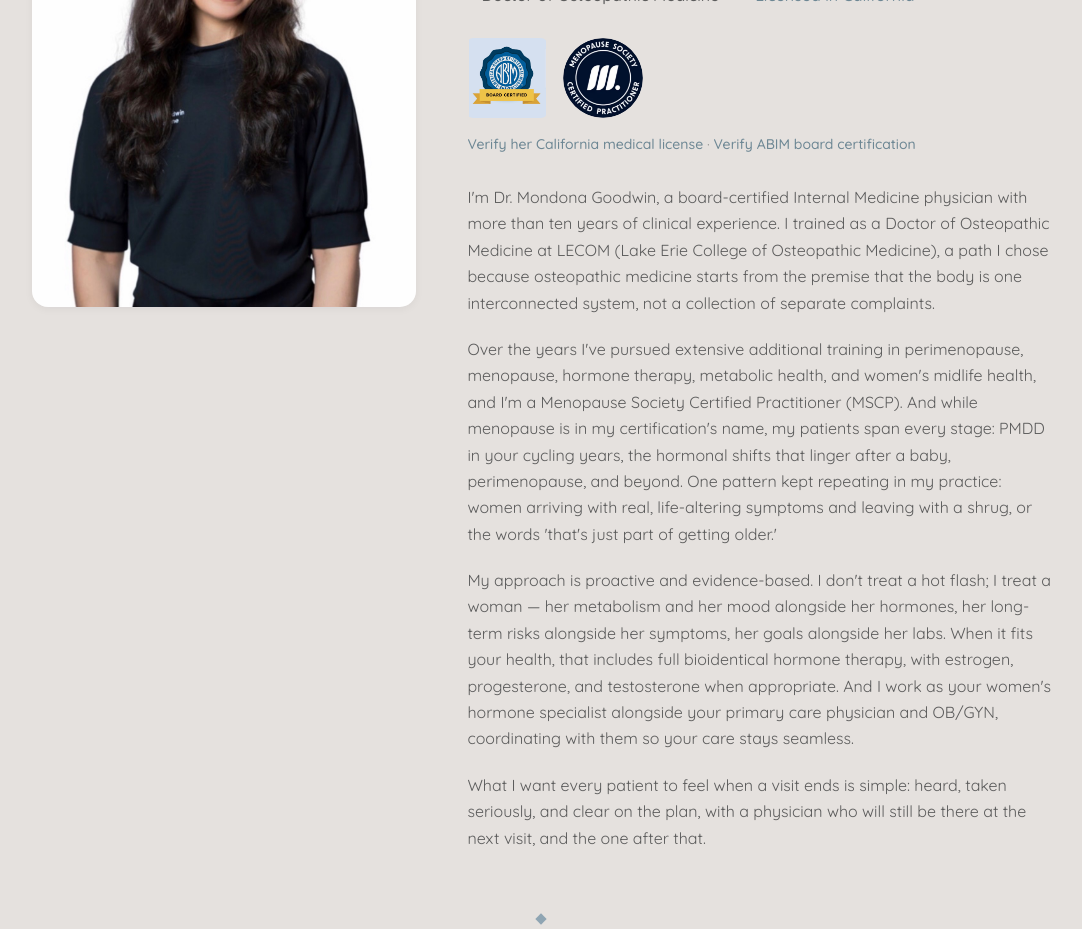
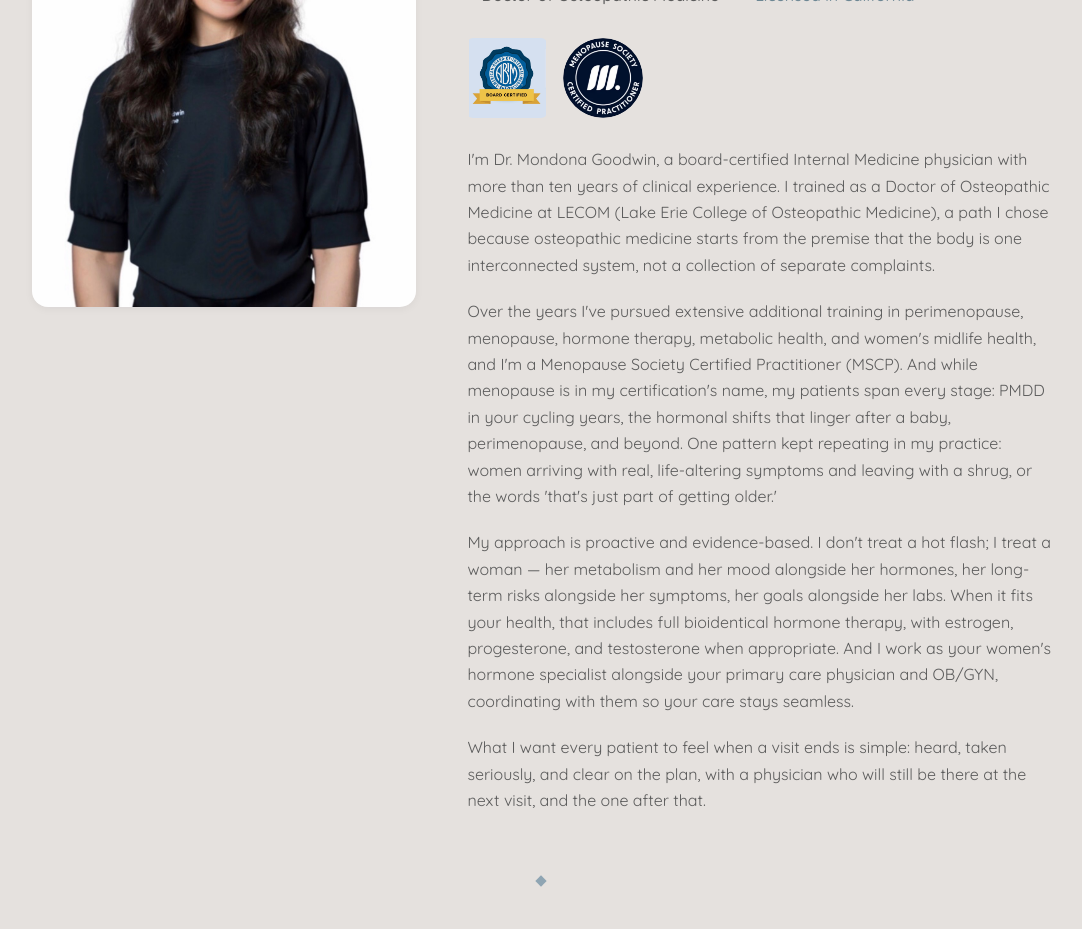
Before and after one commit to bagoodwin21/cyra-website, a Next.js app: page /about in a window 1280 px wide. Shown: the part 840-1769 px from the top of the page, without its empty margins (99-1181 px from the left). Built offline with nearby package versions, Linux system fonts and the light colour scheme; no server answers.

Commit message:
Remove license/certification verify links from About (owner request)
Badges and credentials remain; visitors who want to verify can use the
public lookups on their own.

Co-Authored-By: Claude Fable 5 <noreply@anthropic.com>
Claude-Session: https://claude.ai/code/session_01KxBKD9pA5oxK2yCjCPQhaK

```diff
--- a/src/app/(site)/about/page.tsx
+++ b/src/app/(site)/about/page.tsx
@@ -80,21 +80,6 @@ export default function AboutPage() {
                 className="h-20 w-20 rounded-full object-contain"
               />
             </div>
-            <p className="mt-4 text-small text-foreground-muted">
-              {about.verifyLinks.map((link, i) => (
-                <span key={link.label}>
-                  {i > 0 && " · "}
-                  <a
-                    href={link.url}
-                    target="_blank"
-                    rel="noopener noreferrer"
-                    className="font-medium text-primary underline-offset-2 hover:underline"
-                  >
-                    {link.label}
-                  </a>
-                </span>
-              ))}
-            </p>
             <div className="mt-7 space-y-5">
               {about.bio.map((paragraph) => (
                 <p key={paragraph.slice(0, 40)} className="text-body-copy">
--- a/src/content/site-content.ts
+++ b/src/content/site-content.ts
@@ -480,18 +480,6 @@ export const content = {
       abimAlt: "American Board of Internal Medicine, Board Certified",
       mscpAlt: "Menopause Society Certified Practitioner",
     },
-    // "Verify for yourself" links under the badges. These point to the
-    // official public lookups; no license number is shown on the site.
-    verifyLinks: [
-      {
-        label: "Verify her California medical license",
-        url: "https://search.dca.ca.gov/",
-      },
-      {
-        label: "Verify ABIM board certification",
-        url: "https://www.abim.org/verify-certification/",
-      },
-    ],
     // The label under the photo placeholder (replace the image later)
     // Describes the photo for screen readers and search engines
     photoCaption: "Dr. Mondona Goodwin, DO, founder of CYRA Wellness",
```
